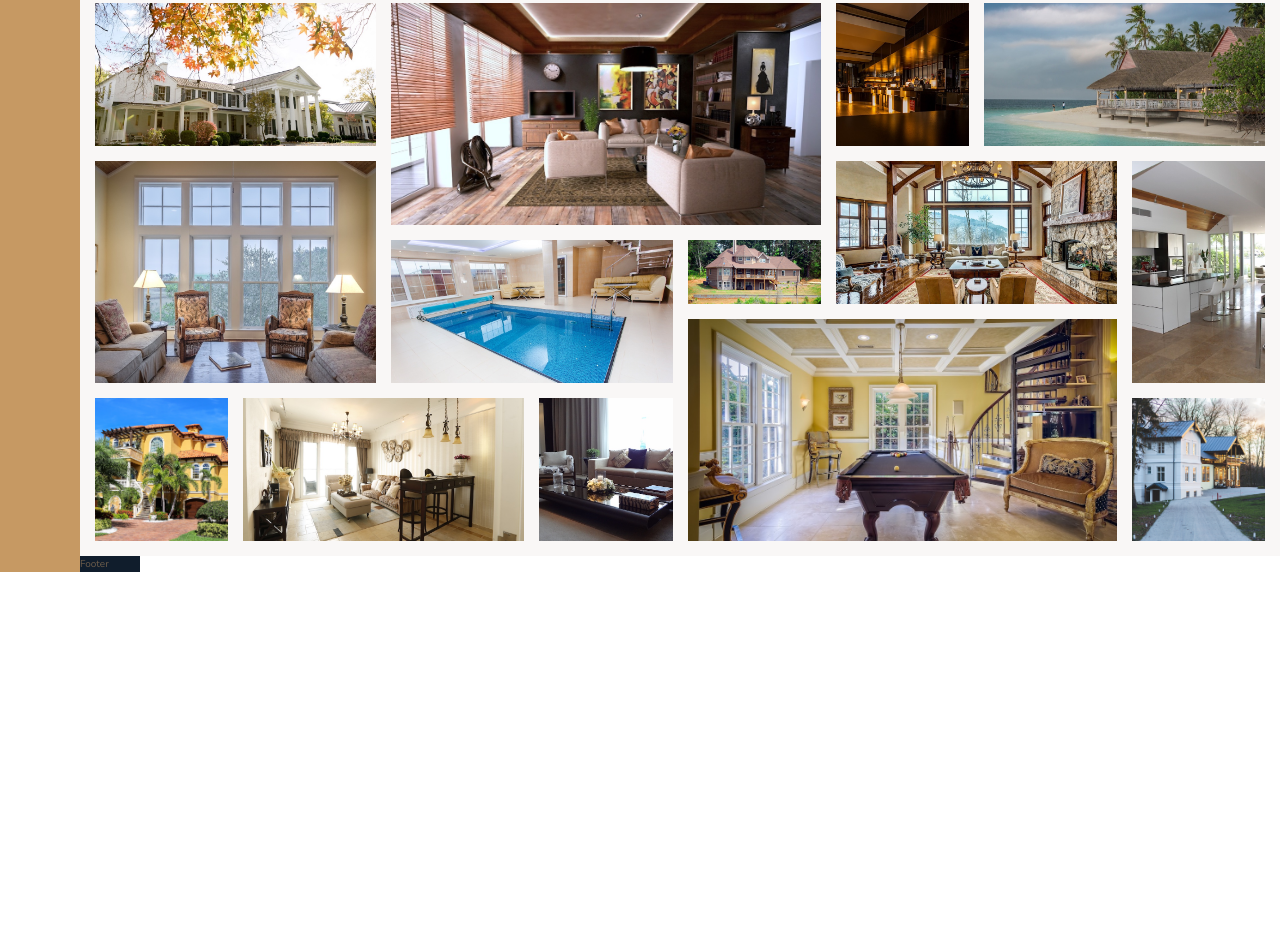
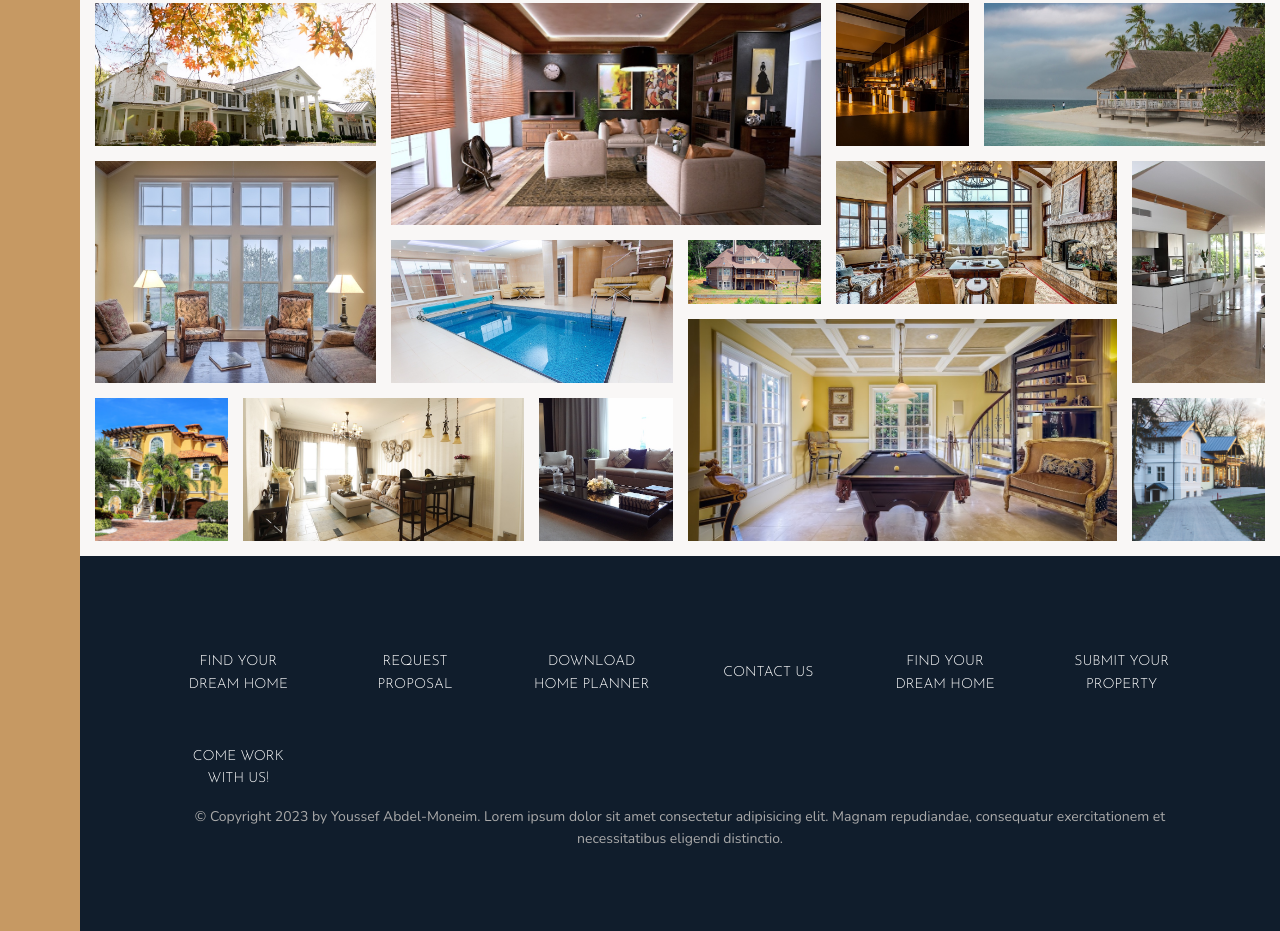
Before and after one commit to Youssef-AbuTaleb/Nexter, a website: page index.html in a window 1280 px wide. Shown: the part 3084-4015 px from the top of the page. Before the commit the page ends 3656 px from the top, so only its background shows below. Drawn offline with nearby package versions, Linux system fonts and the light colour scheme.

Commit message:
add footer

```diff
--- a/index.html
+++ b/index.html
@@ -383,6 +383,36 @@
       </figure>
     </section>
 
-    <footer class="footer">Footer</footer>
+    <footer class="footer">
+      <ul class="nav">
+        <li class="nav__item">
+          <a href="#" class="nav__link">Find your dream home</a>
+        </li>
+        <li class="nav__item">
+          <a href="#" class="nav__link">Request proposal</a>
+        </li>
+        <li class="nav__item">
+          <a href="#" class="nav__link">Download home planner</a>
+        </li>
+        <li class="nav__item">
+          <a href="#" class="nav__link">Contact us</a>
+        </li>
+        <li class="nav__item">
+          <a href="#" class="nav__link">Find your dream home</a>
+        </li>
+        <li class="nav__item">
+          <a href="#" class="nav__link">Submit your property</a>
+        </li>
+        <li class="nav__item">
+          <a href="#" class="nav__link">Come work with us!</a>
+        </li>
+      </ul>
+
+      <p class="copyright">
+        &copy; Copyright 2023 by Youssef Abdel-Moneim. Lorem ipsum dolor sit
+        amet consectetur adipisicing elit. Magnam repudiandae, consequatur
+        exercitationem et necessitatibus eligendi distinctio.
+      </p>
+    </footer>
   </body>
 </html>
--- a/sass/_footer.scss
+++ b/sass/_footer.scss
@@ -1,3 +1,40 @@
 .footer {
   background-color: $color-secondary;
+  grid-column: full-start / full-end;
+  padding: 8rem;
 }
+
+.nav {
+  list-style: none;
+  display: grid;
+  grid-template-columns: repeat(auto-fit, minmax(15rem, 1fr));
+  grid-gap: 2rem;
+  align-items: center;
+
+  &__link:link,
+  &__link:visited {
+    font-size: 1.4rem;
+    color: #fff;
+    text-decoration: none;
+    font-family: $font-display;
+    text-transform: uppercase;
+    text-align: center;
+    padding: 1.5rem;
+    display: block;
+    transition: all 0.2s;
+  }
+
+  &__link:active,
+  &__link:hover {
+    background-color: rgba(#fff, 0.5);
+    transform: translateY(-3px);
+  }
+}
+
+.copyright {
+  font-size: 1.4rem;
+  color: $color-grey-light-2;
+  margin-top: 6rem;
+  margin: 0 auto;
+  text-align: center;
+}
```
Also changed, not shown: css/style.css.
